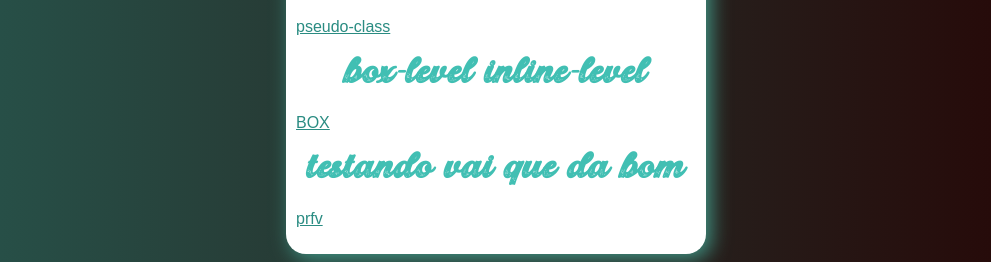
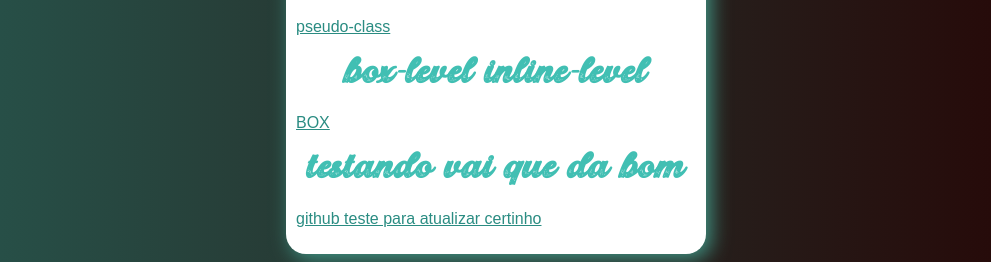
Before and after one commit to rafael-diogo/atualizado, a plain HTML site: page index.html in a window 1280 px wide. Shown: the part 721-983 px from the top of the page, without its empty margins (144-1135 px from the left). Drawn offline with Linux system fonts and the light colour scheme.

Commit message:
troca de nome

```diff
--- a/index.html
+++ b/index.html
@@ -29,7 +29,7 @@
           <h1>box-level inline-level</h1>
           <p><a href="conteudo.html">BOX</a></p>
           <h1>testando vai que da bom</h1>
-         <p><a href="testando.html"> prfv</a></p>
+         <p><a href="testando.html">github teste para atualizar certinho</a></p>
        </main>
    </body>
 </html>
```
